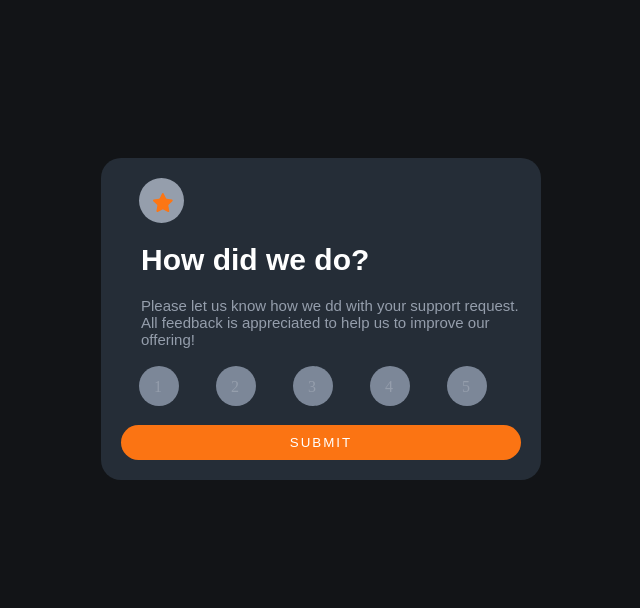
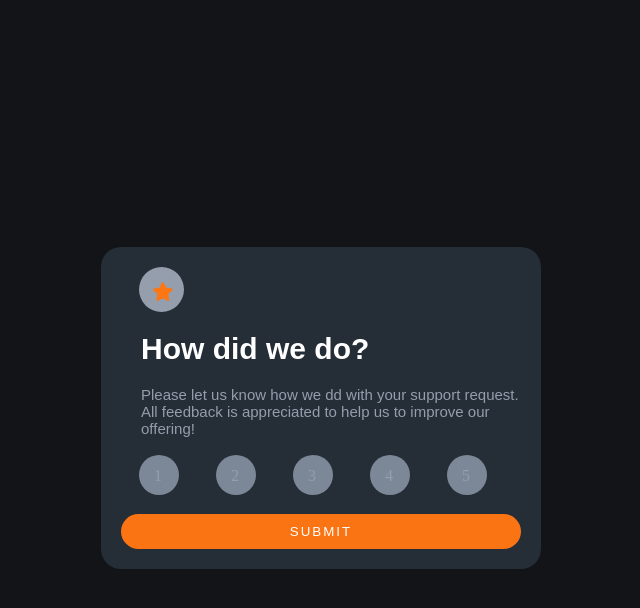
Before and after one commit to arenascode/interactiveRating, a website: page index.html in a window 1536 px wide. Shown: the whole page, without its empty margins (447-1087 px from the left). Drawn offline with Linux system fonts and the light colour scheme.

Commit message:
apply the suggestions of the FE Community

```diff
--- a/index.html
+++ b/index.html
@@ -41,7 +41,7 @@
     <input type="radio" name="options" id="op5" value="5">
     <span>5</span>
   </label>
-  <button type="submit" id="btnSubmit" role="button">SUBMIT</button>
+  <button type="submit" id="btnSubmit" role="button" disabled>SUBMIT</button>
 </form>
 </div>
 </main>
--- a/js/main.js
+++ b/js/main.js
@@ -1,21 +1,15 @@
 
 const formRanking = document.getElementById("formRanking");
-
-const op1 = parseFloat(document.getElementById("op1").value);
-const op2 = parseFloat(document.getElementById("op2").value);
-const op3 = parseFloat(document.getElementById("op3").value);
-const op4 = parseFloat(document.getElementById("op4").value);
-const op5 = parseFloat(document.getElementById("op5").value);
 
 let selectedValue = 0;
 
 formRanking.onchange = (e) => {
   selectedValue = e.target.value;
-  console.log(selectedValue);
-}
+  document.getElementById("btnSubmit").removeAttribute("disabled")}
 
 formRanking.addEventListener("submit", (e) => {
   e.preventDefault();
+
   document.querySelector(
     "body"
   ).innerHTML = `<main class="containerModalThankYou">
--- a/scss/style.scss
+++ b/scss/style.scss
@@ -14,7 +14,7 @@ body {
     align-items: flex-start;
     border-radius: 20px;
     width: 330px;
-    margin-top: 150px;
+    margin: 0;
   }
 
 .starIcon {
@@ -138,11 +138,12 @@ form button:hover {
   body {
   display:flex;
   justify-content: center;
-  align-content: center;
+  align-items: center;
+  min-height: 100vh;
 }
 .containerRating {
   width: 400px;
-  margin-top: 150px;
+  margin: 0;
 }
 .starIcon {
   margin-left: 18px;
```
Also changed, not shown: css/main.css.
